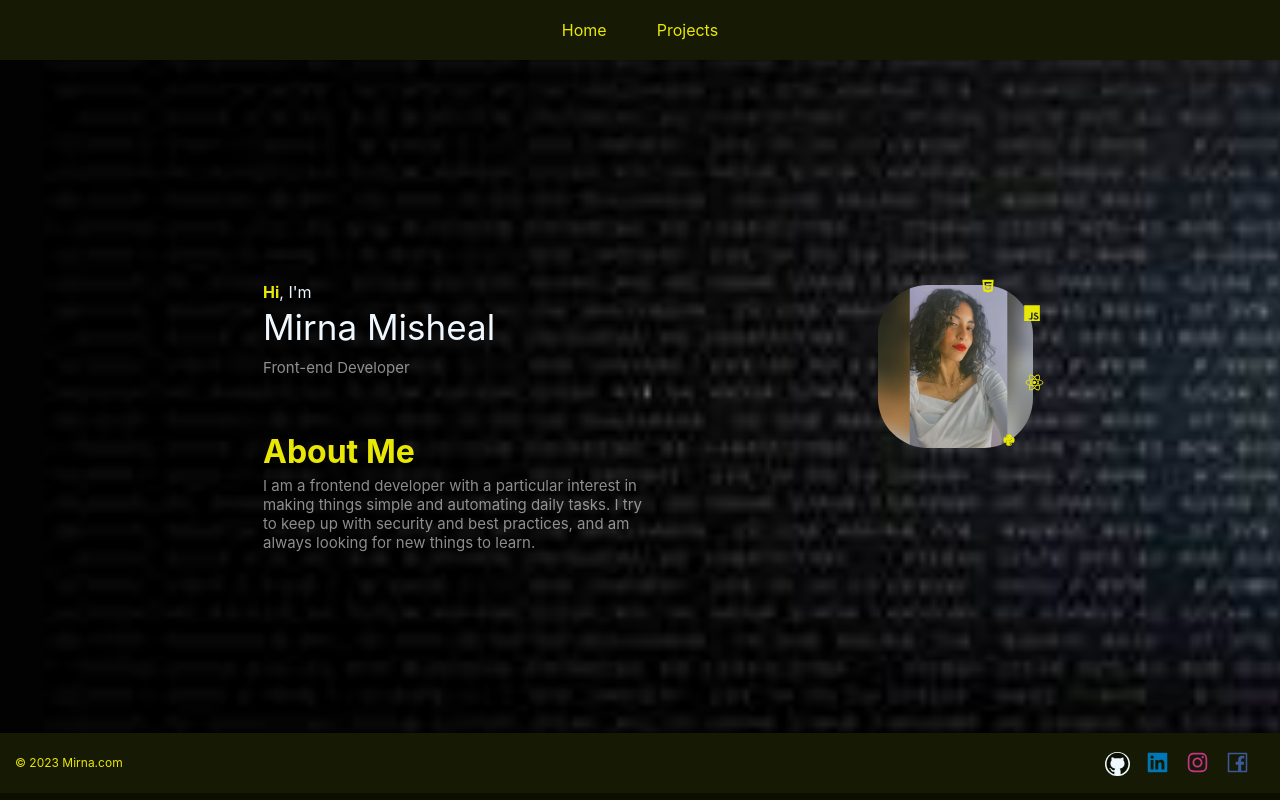
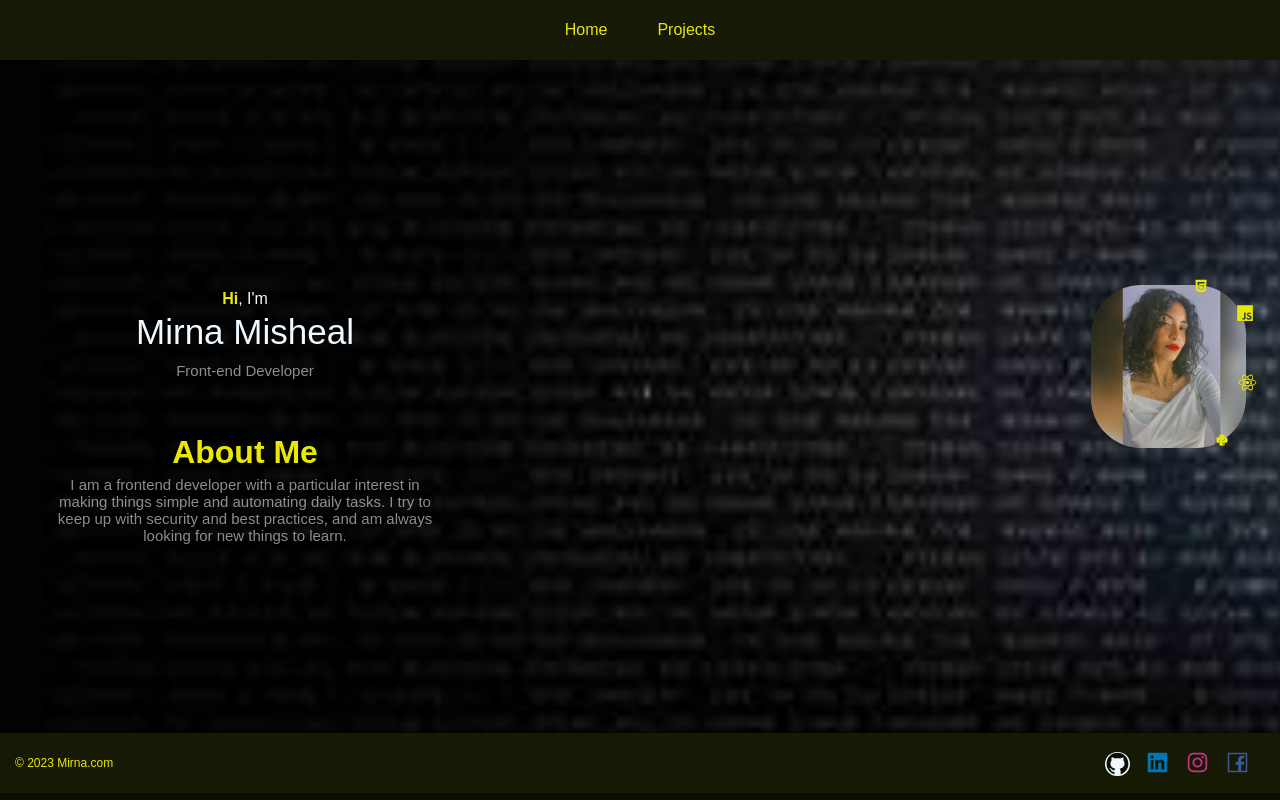
Before and after one commit to mirnaaaaa/NewPortfolio, a React (Create React App) app: page / in a window 1280 px wide. Built offline with nearby package versions, Linux system fonts and the light colour scheme.

Commit message:
first commit

```diff
--- a/src/App.css
+++ b/src/App.css
@@ -10,14 +10,16 @@
   background-color: #0c0f00;
   color: rgb(232, 232, 4);
   width: 100%;
+}.App{
+  font-family: Arial, Helvetica, sans-serif;
 }
 .cat{
-  height: 100%;
+  height: auto;
+  display: flex;
+  flex-direction: column;
   background-repeat: no-repeat;
   background-size: cover;
   width: 100%;
-  display: grid;
-  place-items: center;
 }
 .Projects{
   min-height: 82.3vh;
@@ -64,6 +66,7 @@
 .main{
   min-height: 91.6vh;
 display: flex;
+margin: 0 50px;
 align-items: center;
   justify-content: space-between;
 }
--- a/src/App.js
+++ b/src/App.js
@@ -10,7 +10,7 @@
 
 function App() {
   return (
-    <div>
+    <div className="App">
       <Router>
         <div style={{ backgroundImage: `url(${Cat})` }} className="cat">
           <Navbar />
```
